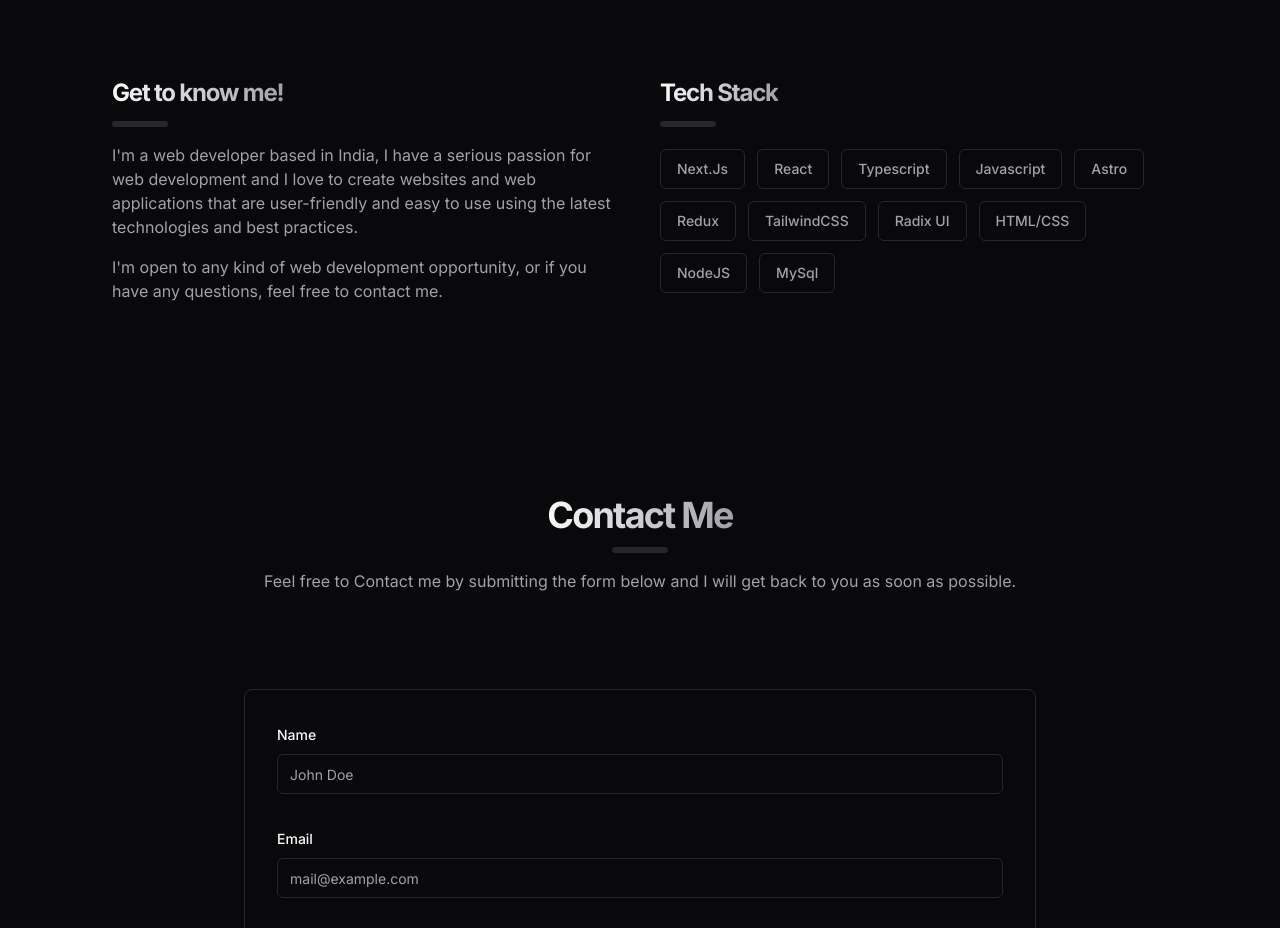
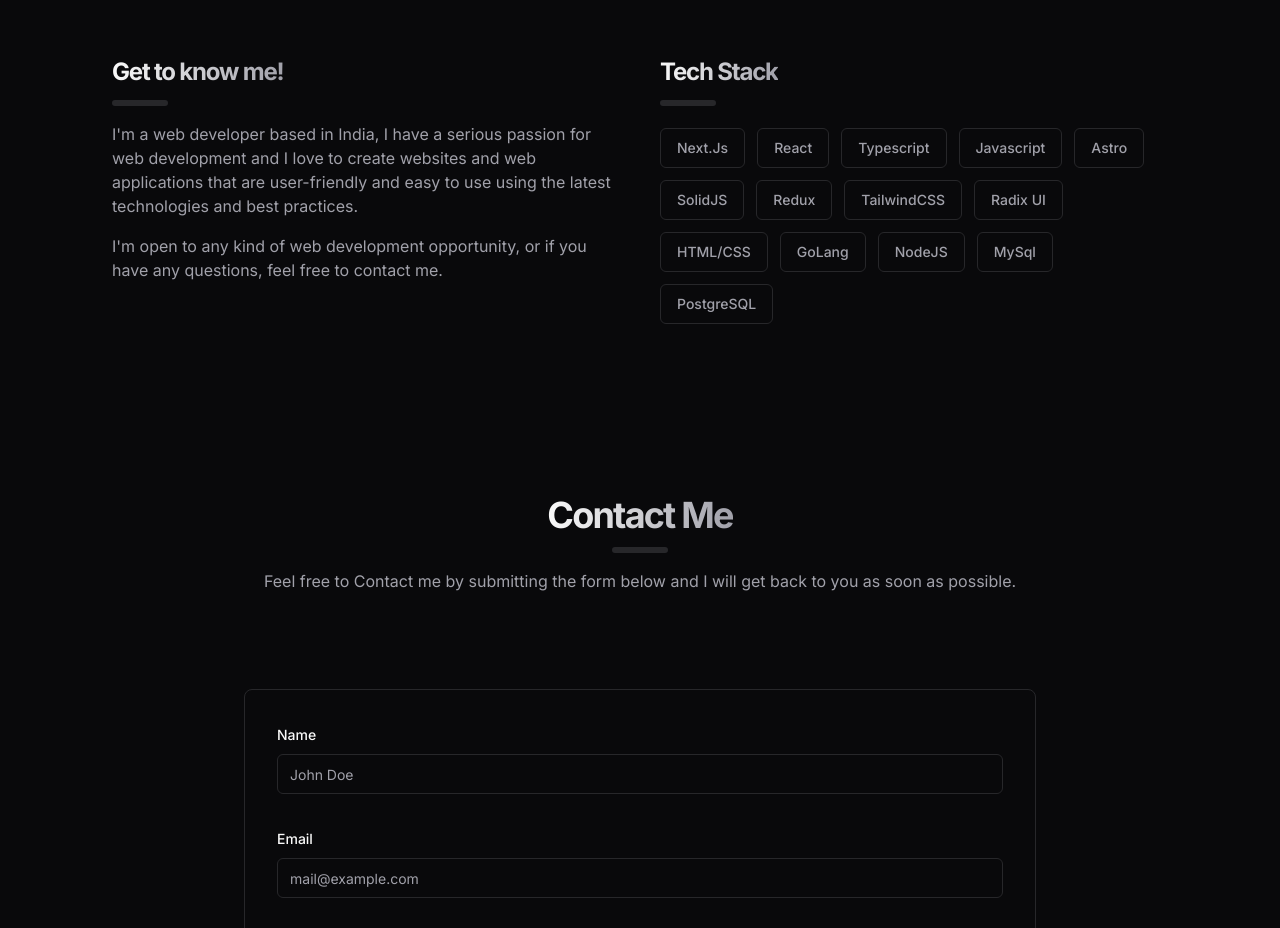
Before and after one commit to sadiksaifi/monorepo, a Next.js app: page / in a window 1280 px wide. Shown: the part 1120-2048 px from the top of the page. Built offline with nearby package versions, Linux system fonts and the light colour scheme.

Commit message:
feat: add not-found page

```diff
--- a/src/app/globals.css
+++ b/src/app/globals.css
@@ -70,6 +70,7 @@
   * {
     @apply border-border;
   }
+
   body {
     @apply bg-background text-foreground;
   }
@@ -79,6 +80,11 @@
   .container {
     @apply px-4;
   }
+}
+
+html {
+  scroll-behavior: smooth;
+  scroll-padding-top: 3rem;
 }
 
 /* Scrollbar */
--- a/src/app/layout.tsx
+++ b/src/app/layout.tsx
@@ -20,7 +20,7 @@
   children: React.ReactNode;
 }) {
   return (
-    <html className="scroll-smooth scroll-pt-12" lang="en">
+    <html lang="en">
       <body className={inter.className}>
         <ThemeProvider
           attribute="class"
--- /dev/null
+++ b/src/app/not-found.tsx
@@ -0,0 +1,19 @@
+import { buttonVariants } from "@/components/ui/button";
+import { cn } from "@/lib/utils";
+import { Undo2 } from "lucide-react";
+import Link from "next/link";
+
+export default function NotFound() {
+  return (
+    <main className="min-h-[calc(100vh-12rem)] flex justify-center items-center flex-col gap-4">
+      <h2>404 | Not Found</h2>
+      <Link
+        className={cn(buttonVariants(), "flex items-center gap-2")}
+        href="/"
+      >
+        <Undo2 className="h-4 w-4 mb-0.5" />
+        Go Back
+      </Link>
+    </main>
+  );
+}
--- a/src/app/page.tsx
+++ b/src/app/page.tsx
@@ -1,8 +1,40 @@
 import ContactForm from "@/components/contact-form";
-import { Button, buttonVariants } from "@/components/ui/button";
+import { buttonVariants } from "@/components/ui/button";
 import { Separator } from "@/components/ui/separator";
 import { cn } from "@/lib/utils";
 import Link from "next/link";
+
+const techStackList = [
+  "Next.Js",
+  "React",
+  "Typescript",
+  "Javascript",
+  "Astro",
+  "SolidJS",
+  "Redux",
+  "TailwindCSS",
+  "Radix UI",
+  "HTML/CSS",
+  "GoLang",
+  "NodeJS",
+  "MySql",
+  "PostgreSQL",
+];
+
+const TechStackLabel: React.FC<React.HTMLAttributes<HTMLDivElement>> = ({
+  children,
+  className,
+}) => (
+  <div
+    className={cn(
+      buttonVariants({ variant: "outline" }),
+      "cursor-pointer",
+      className,
+    )}
+  >
+    {children}
+  </div>
+);
 
 export default function Home() {
   return (
@@ -80,17 +112,9 @@
               <Separator className="h-1.5 rounded-full w-14" />
             </div>
             <div className="text-[max(40px, min(4vw, 60px))] justify-center xl:justify-start mt-1.5 tracking-[-0.01] text-muted-foreground flex gap-3 flex-wrap">
-              <Button variant="outline">Next.Js</Button>
-              <Button variant="outline">React</Button>
-              <Button variant="outline">Typescript</Button>
-              <Button variant="outline">Javascript</Button>
-              <Button variant="outline">Astro</Button>
-              <Button variant="outline">Redux</Button>
-              <Button variant="outline">TailwindCSS</Button>
-              <Button variant="outline">Radix UI</Button>
-              <Button variant="outline">HTML/CSS</Button>
-              <Button variant="outline">NodeJS</Button>
-              <Button variant="outline">MySql</Button>
+              {techStackList.map((tech, index) => (
+                <TechStackLabel key={index}>{tech}</TechStackLabel>
+              ))}
             </div>
           </div>
         </article>
--- a/src/components/navbar/sidebar.tsx
+++ b/src/components/navbar/sidebar.tsx
@@ -37,7 +37,7 @@
   return (
     <Sheet>
       <SheetTrigger asChild>
-        <Button className="px-2" variant="ghost">
+        <Button aria-label="menu" className="px-2" variant="ghost">
           <Menu />
         </Button>
       </SheetTrigger>
```
